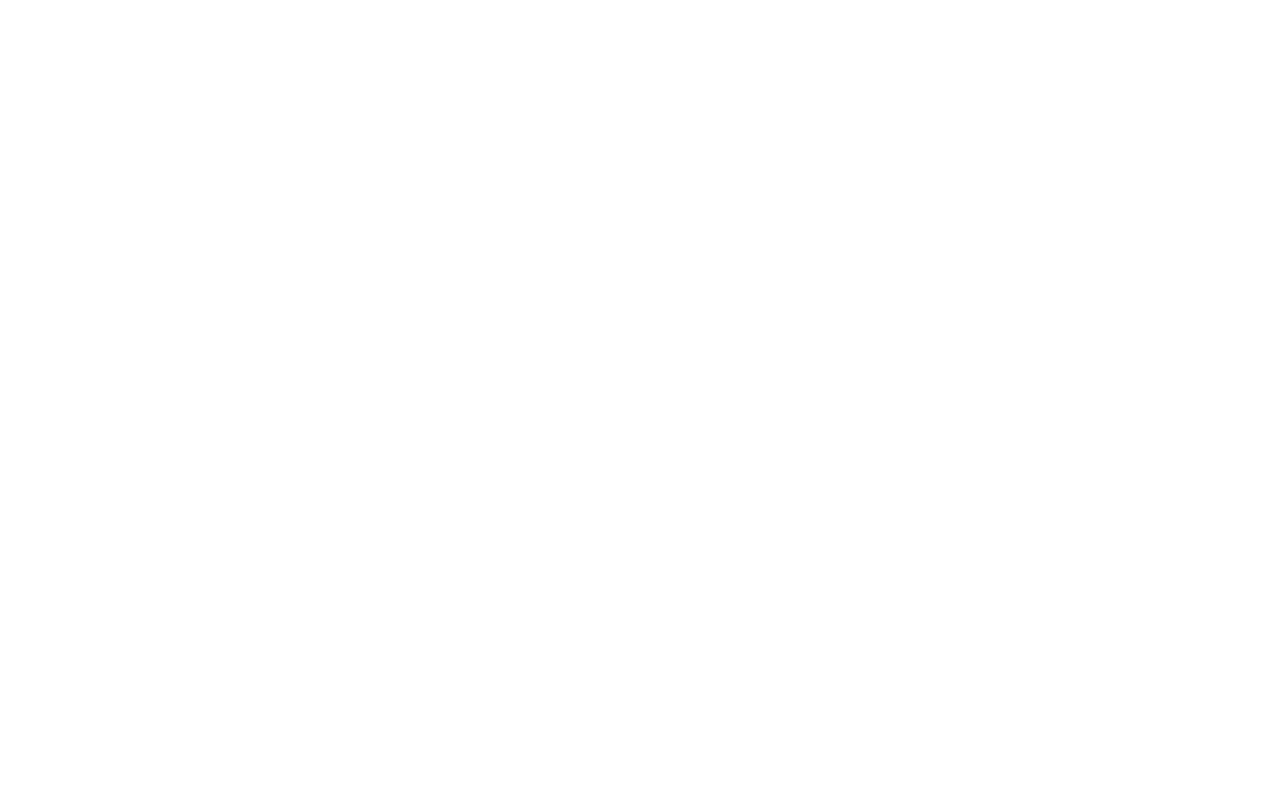
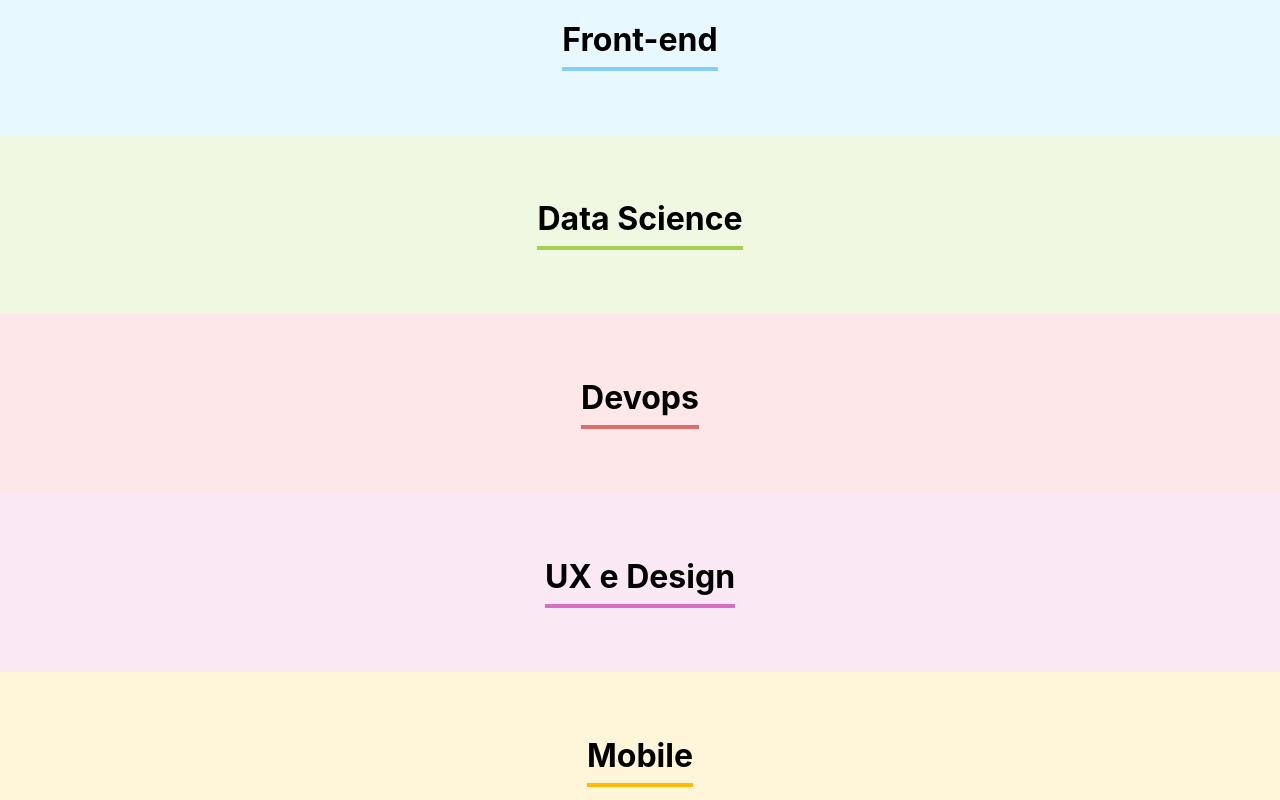
Before and after one commit to luccarvalho/organo, a React (Create React App) app: page / in a window 1280 px wide. Shown: the part 1700-2500 px from the top of the page. Before the commit the page ends 1561 px from the top, so only its background shows below. Built offline with nearby package versions, Linux system fonts and the light colour scheme; the HTML template or start-up script is replaced by a standard one.

Commit message:
Elevando a lista de times.

```diff
--- a/src/App.js
+++ b/src/App.js
@@ -4,6 +4,44 @@
 import Time from './componentes/Time';
 
 function App() {
+
+  const times = [
+    {
+      nome: 'Programação',
+      corPrimaria: '#57c278',
+      corSecundaria: '#d9f7e9'
+    },
+    {
+      nome: 'Front-end',
+      corPrimaria: '#82cffa',
+      corSecundaria: '#e8f8ff'
+    },
+    {
+      nome: 'Data Science',
+      corPrimaria: '#a6d157',
+      corSecundaria: '#f0f8e2'
+    },
+    {
+      nome: 'Devops',
+      corPrimaria: '#e06b69',
+      corSecundaria: '#fde7e8'
+    },
+    {
+      nome: 'UX e Design',
+      corPrimaria: '#d86ebf',
+      corSecundaria: '#fae9f5'
+    },
+    {
+      nome: 'Mobile',
+      corPrimaria: '#ffba05',
+      corSecundaria: '#fff5d9'
+    },
+    {
+      nome: 'Inovação e Gestão',
+      corPrimaria: '#ff8a29',
+      corSecundaria: '#ffeedf'
+    }
+  ]
 
   const [colaboradores, setColaboradores] = useState([]);
 
@@ -16,8 +54,9 @@
     <div className="App">
       <Banner />
       <Formulario colaboradorCadastrado={colaborador => colaboradorAdicionado(colaborador)} />
-      <Time nome="Programação" />
-      <Time nome="Frontend" />
+
+      {times.map(time => <Time key={time.nome} nome={time.nome} corPrimaria={time.corPrimaria} corSecundaria={time.corSecundaria} />)}
+
     </div>
   );
 }
--- a/src/componentes/Time/Time.css
+++ b/src/componentes/Time/Time.css
@@ -0,0 +1,11 @@
+.time {
+  text-align: center;
+  padding: 32px;
+}
+
+.time h3 {
+  font-size: 32px;
+  border-bottom: 4px solid;
+  display: inline-block;
+  padding-bottom: 8px;
+}
--- a/src/componentes/Time/index.js
+++ b/src/componentes/Time/index.js
@@ -1,9 +1,13 @@
 import './Time.css'
 
 const Time = (props) => {
+
+    const css1 = { backgroundColor: props.corSecundaria };
+    const css2 = { borderColor: props.corPrimaria };
+
     return (
-        <section>
-            <h3>{props.nome}</h3>
+        <section className='time' style={css1}>
+            <h3 style={css2}>{props.nome}</h3>
         </section>
     )
 }
```
